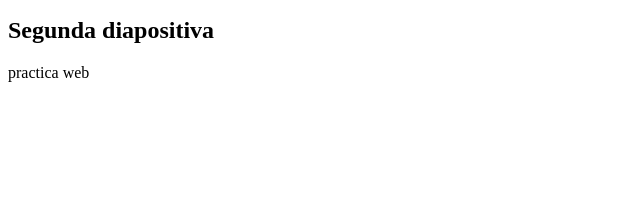
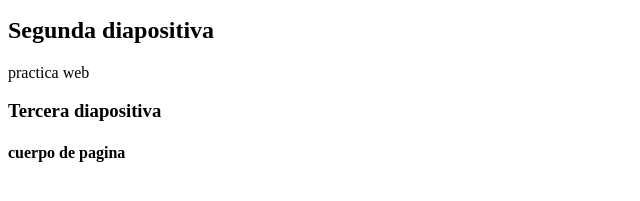
Before and after one commit to EduardoBernalM/Git-hub, a plain HTML site: page index.html in a window 1280 px wide. Shown: the part 101-302 px from the top of the page, without its empty margins (0-640 px from the left). Drawn offline with Linux system fonts and the light colour scheme.

Commit message:
tercer commit

```diff
--- a/index.html
+++ b/index.html
@@ -9,6 +9,8 @@
         <p>Iniciando curso web</p>
         <h2>Segunda diapositiva</h2>
         <p2>practica web</p2>
+        <h3>Tercera diapositiva</h3>
+        <h4>cuerpo de pagina</h4>
 
     </body>
 </html>
```
